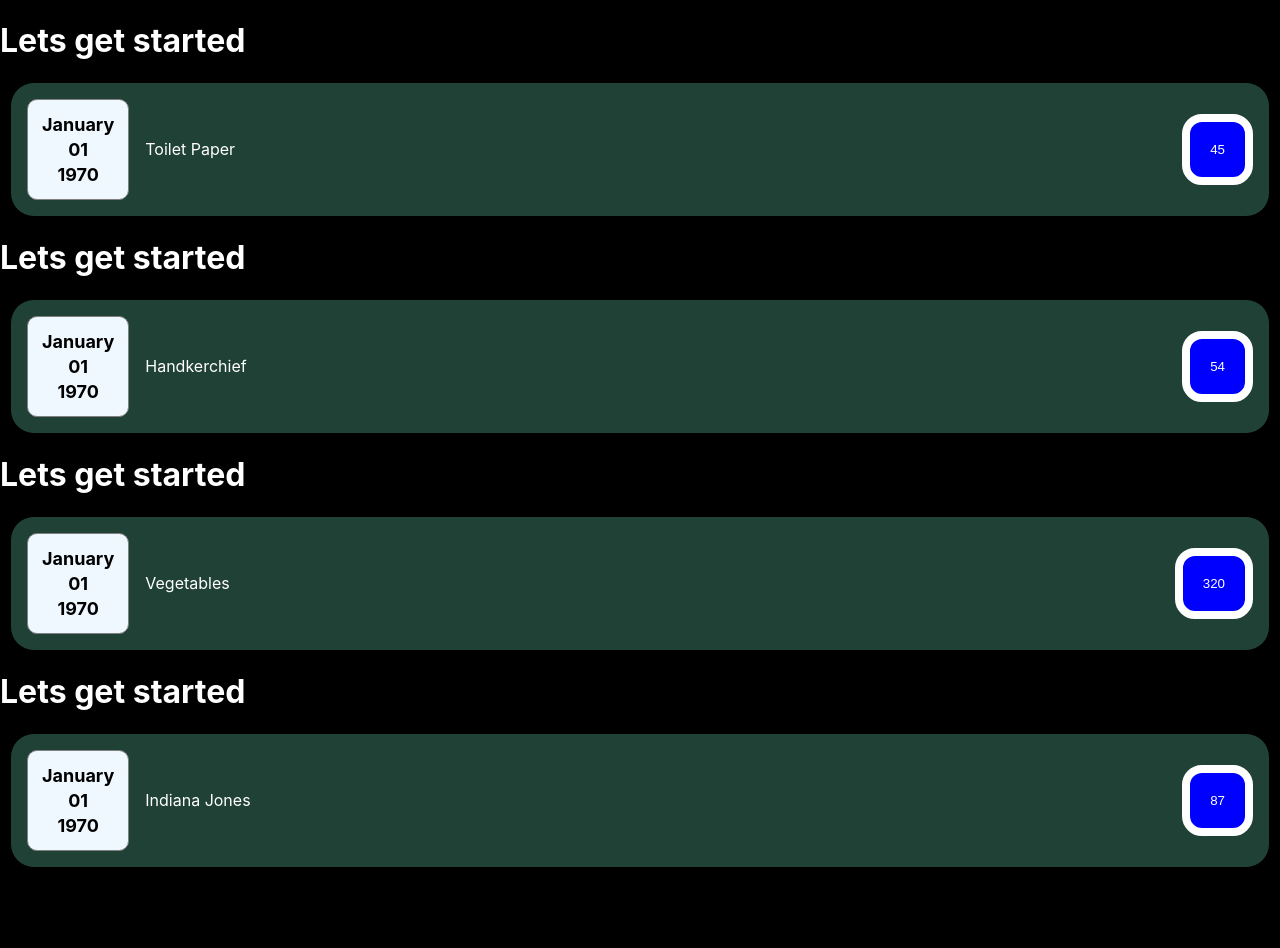
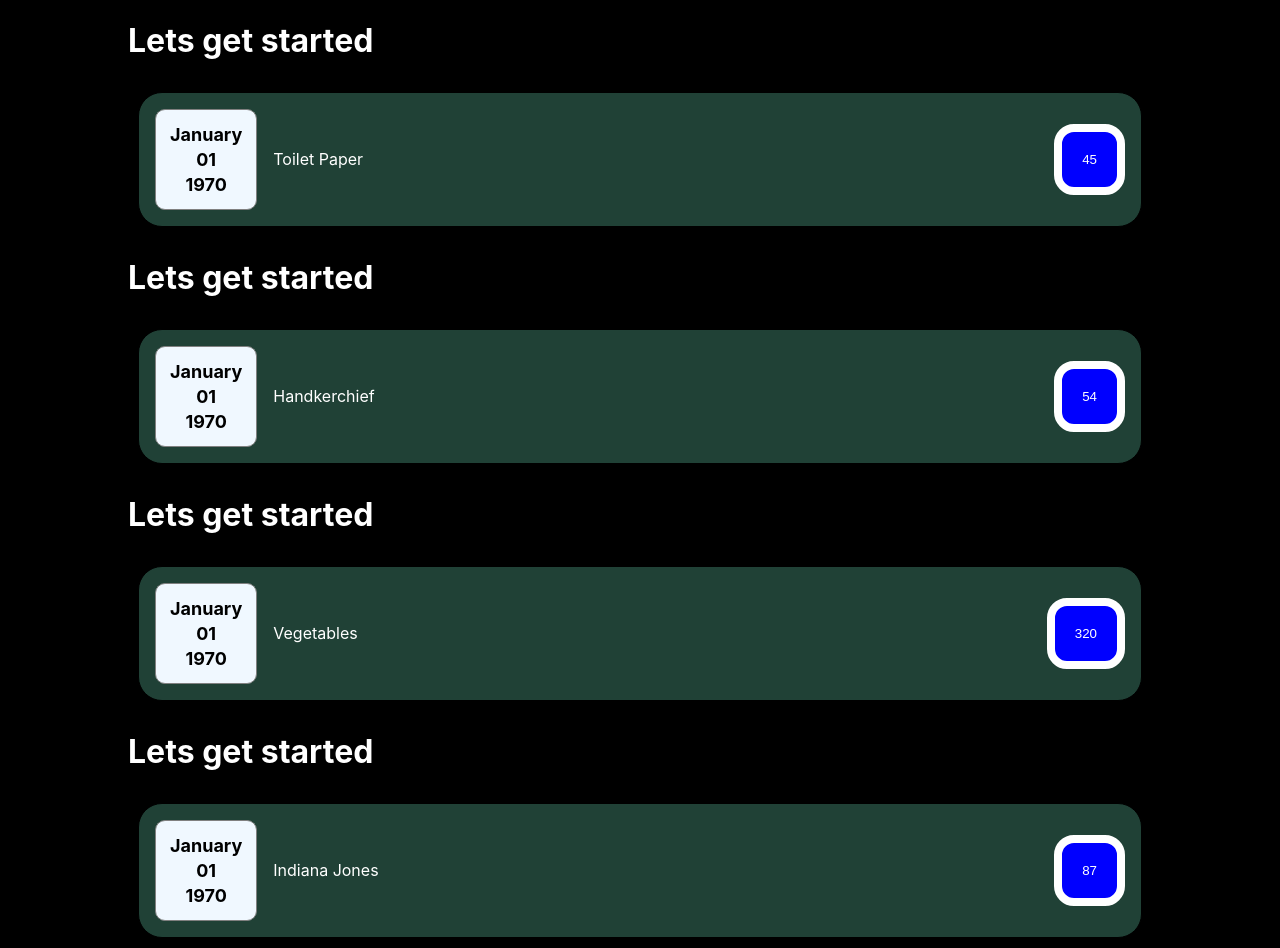
Before and after one commit to Alfred-KInyua/reduxStore, a React (Create React App) app: page / in a window 1280 px wide. Before the commit the page ends 878 px from the top, so only its background shows below. Built offline with nearby package versions, Linux system fonts and the light colour scheme.

Commit message:
Append Class Card

```diff
--- a/src/App.js
+++ b/src/App.js
@@ -1,5 +1,5 @@
 import Counter from './feature/counter/Counter';
-import ExpenseItem from './components/expenseItem';
+import MainDataItems from './components/mainDataItems';
 function App() {
   const expenses = [
     {
@@ -27,29 +27,9 @@ function App() {
       date: new Date(10 / 12 / 2022),
     },
   ];
-
   return (
     <>
-      <ExpenseItem
-        title={expenses[0].title}
-        amount={expenses[0].amount}
-        date={expenses[0].date}
-      />
-      <ExpenseItem
-        title={expenses[1].title}
-        amount={expenses[1].amount}
-        date={expenses[1].date}
-      />
-      <ExpenseItem
-        title={expenses[2].title}
-        amount={expenses[2].amount}
-        date={expenses[2].date}
-      />
-      <ExpenseItem
-        title={expenses[3].title}
-        amount={expenses[3].amount}
-        date={expenses[3].date}
-      />
+      <MainDataItems items={expenses} />
     </>
   );
 }
--- /dev/null
+++ b/src/components/Card.js
@@ -0,0 +1,10 @@
+import React from 'react'
+
+function Card(props) {
+    const classes ='card' + props.className
+  return (
+    <div className={classes}>{props.children}</div>
+  )
+}
+
+export default Card
--- /dev/null
+++ b/src/components/cssFiles/mainDataItems.css
@@ -0,0 +1,5 @@
+.mainStyle {
+  display: flex;
+  flex-direction: column;
+  margin: 0 10%;
+}
--- /dev/null
+++ b/src/components/mainDataItems.js
@@ -0,0 +1,37 @@
+import React from 'react';
+import ExpenseItem from './expenseItem';
+import './cssFiles/mainDataItems.css';
+import Card from './Card';
+
+function MainDataItems(props) {
+  return (
+    <div>
+      <Card className="outer">
+        <div className="mainStyle">
+          <ExpenseItem
+            title={props.items[0].title}
+            amount={props.items[0].amount}
+            date={props.items[0].date}
+          />
+          <ExpenseItem
+            title={props.items[1].title}
+            amount={props.items[1].amount}
+            date={props.items[1].date}
+          />
+          <ExpenseItem
+            title={props.items[2].title}
+            amount={props.items[2].amount}
+            date={props.items[2].date}
+          />
+          <ExpenseItem
+            title={props.items[3].title}
+            amount={props.items[3].amount}
+            date={props.items[3].date}
+          />
+        </div>
+     </Card>
+    </div>
+  );
+}
+
+export default MainDataItems;
```
Also changed, not shown: src/components/cssFiles/card.css (added).
